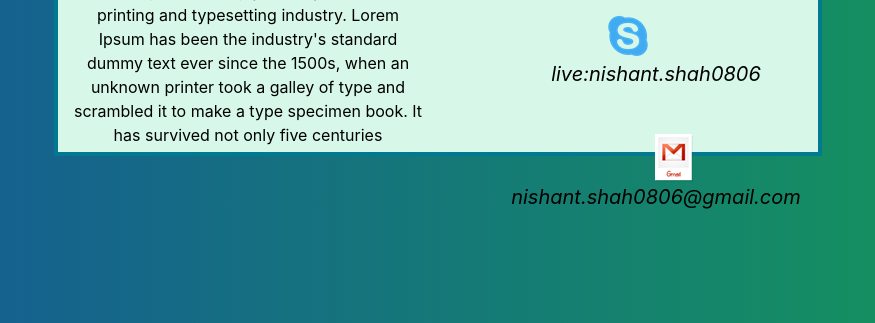
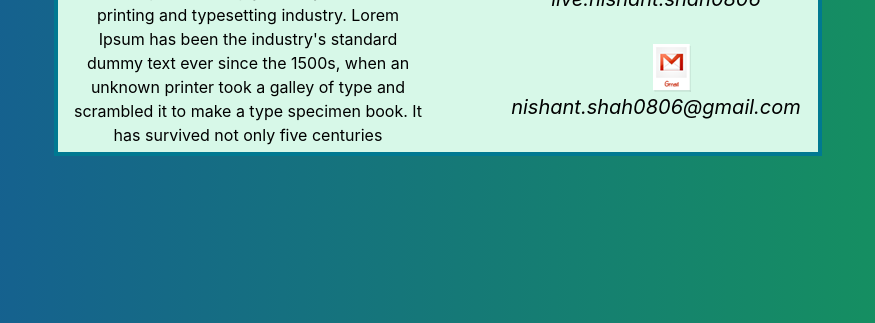
Before and after one commit to Nish8690/portpofio, a Django app: page /contactme/ in a window 1280 px wide. Shown: the part 534-857 px from the top of the page, without its empty margins (202-1077 px from the left). Run offline with Django 3.2, Linux system fonts and the light colour scheme; some libraries are stand-ins or nearby versions.

Commit message:
File edited

```diff
--- a/myportfolio/portfolio/static/pf/css/base.css
+++ b/myportfolio/portfolio/static/pf/css/base.css
@@ -77,10 +77,7 @@ body{
   padding: 8px;
 }
 
-.social i {
 
- text-align:right;
-}
 
 /* ABOUTME PAGE */
 #profile-wrapper{
@@ -131,16 +128,18 @@ body{
   margin-top: 30px
   margin: auto;
 }
+
 .contact-grid i {
 display:initial;
   font-size: 20px;
   padding-left: 1rem;
   text-align:justify;
 }
+
 .social{
     display: inline-block;
-    padding-right: 10%;
-    padding-left: 10%;
+    padding-right: 8%;
+    padding-left: 8%;
     margin: 55px;
     margin-bottom:0;
     margin-top:15px;
@@ -151,3 +150,12 @@ display:initial;
 	display: inline-block;
 	color: white;
 }
+
+.social{
+	width:60px;
+	height: 35px;
+}
+
+.social i {
+ text-align:right;
+}
--- a/myportfolio/portfolio/templates/pf/contactme.html
+++ b/myportfolio/portfolio/templates/pf/contactme.html
@@ -24,20 +24,20 @@
             <hr>
             <br>
             <ul>
-                <li><img class="social mr-7 pl-0 ml-3" src="{% static 'pf/images/call.png' %}"></li>
+                <li><img class="soc mr-5 pl-0 ml-0" src="{% static 'pf/images/call.png' %}"></li>
                 <i aria-hidden="true" className="fa fa-fax mt-2"/>
                 +49 177-6844-736
                 <br><br>
-                <li><img class="social mr-2 pl-0 ml-1" src="{% static 'pf/images/linkedin2.png' %}"></li>
+                <li><img class="soc mr-2 pl-0 ml-4" src="{% static 'pf/images/linkedin2.png' %}"></li>
                 <i aria-hidden="true" className="fa fa-fax mt-2"/>
                 <h8>linkedin.com/in/shah-0806/</h8>
                 <br><br>
-                <li><img class="social mr-5 pl-0 ml-2" src="{% static 'pf/images/skype.png' %}" style="text-align:left">
+                <li><img class="soc mr-5 pl-0 ml-3" src="{% static 'pf/images/skype.png' %}" style="text-align:left">
                 </li>
                 <i aria-hidden="true" className="fa fa-fax mt-2"/>
                 live:nishant.shah0806
                 <br><br>
-                <li><img class="social mr-0 pl-5 ml-1" src="{% static 'pf/images/gmail.png' %}"></li>
+                <li><img class="soc mr-0 pl-0 ml-5" src="{% static 'pf/images/gmail.png' %}"></li>
                 <i aria-hidden="true" className="fa fa-envelope"/>
                 nishant.shah0806@gmail.com
             </ul>
```
